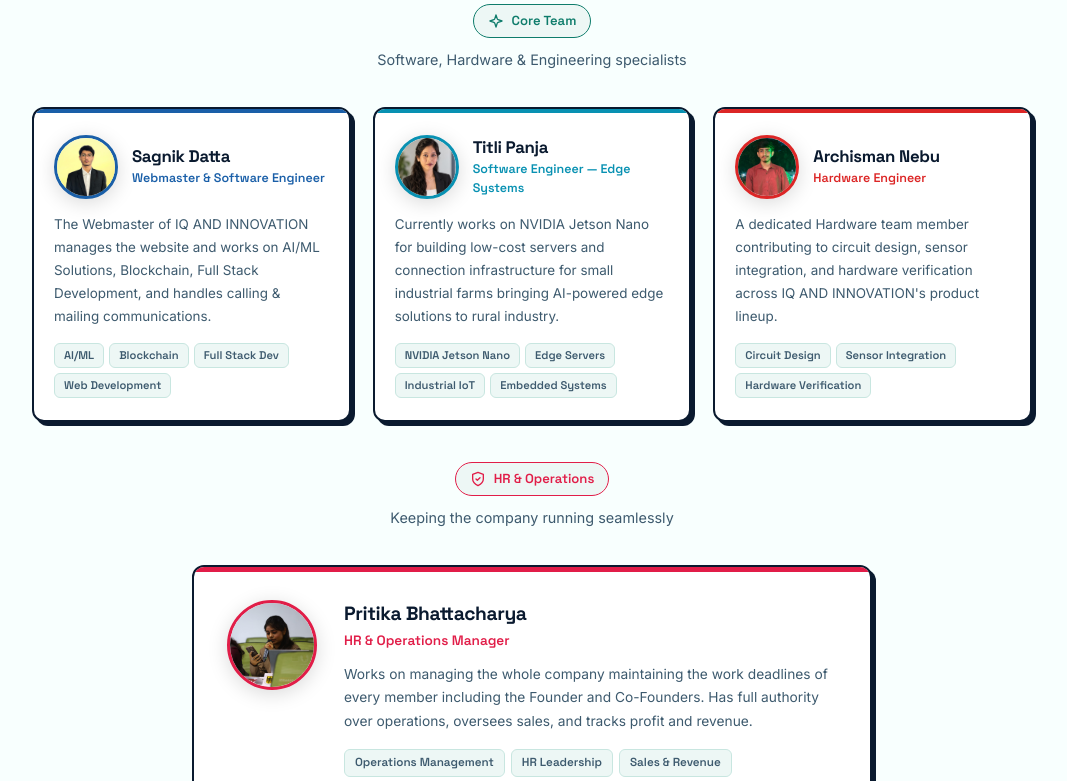
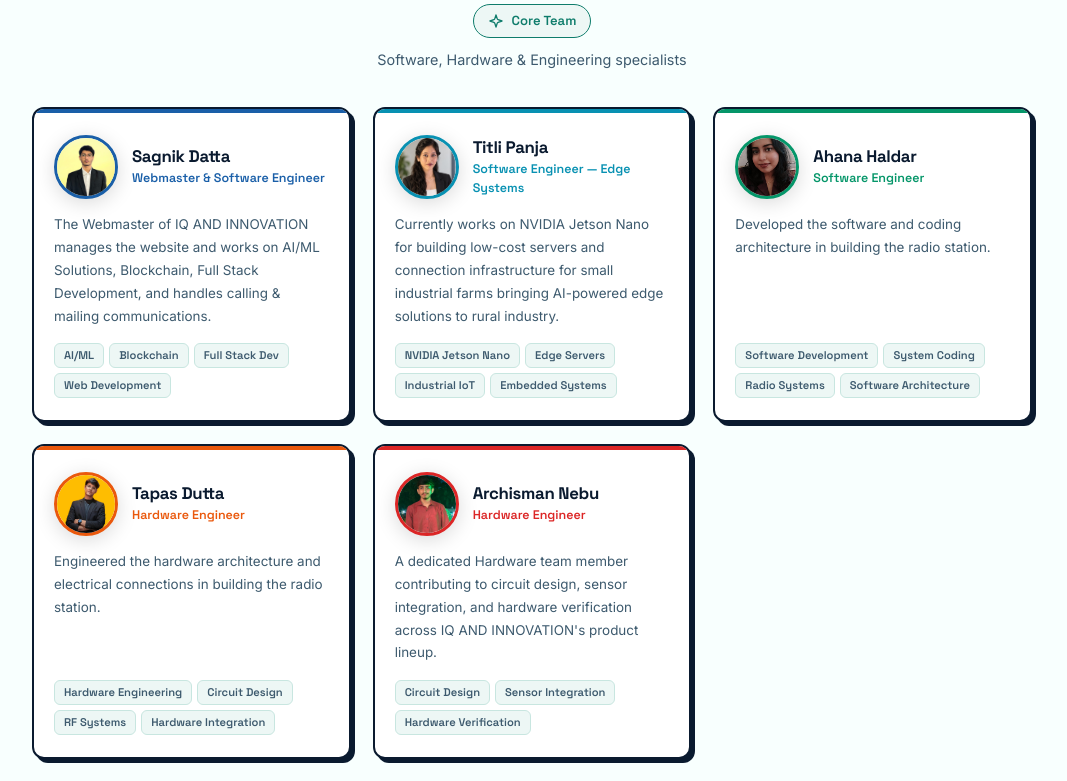
Before and after one commit to darkflame2015/iq-and-innovation, a Next.js app: page /founders in a window 1280 px wide. Shown: the part 1300-2081 px from the top of the page, without its empty margins (108-1175 px from the left). Built offline with nearby package versions, Linux system fonts and the light colour scheme.

Commit message:
feat: add founders page and team member photos

```diff
--- a/app/founders/page.tsx
+++ b/app/founders/page.tsx
@@ -69,6 +69,26 @@ const members = [
     color: "#0891b2",
     bio: "Currently works on NVIDIA Jetson Nano for building low-cost servers and connection infrastructure for small industrial farms bringing AI-powered edge solutions to rural industry.",
     expertise: ["NVIDIA Jetson Nano", "Edge Servers", "Industrial IoT", "Embedded Systems"],
+  },
+  {
+    name: "Ahana Haldar",
+    role: "Software Engineer",
+    department: "Software",
+    photo: "/ahana-haldar.jpeg",
+    avatar: "AH",
+    color: "#059669",
+    bio: "Developed the software and coding architecture in building the radio station.",
+    expertise: ["Software Development", "System Coding", "Radio Systems", "Software Architecture"],
+  },
+  {
+    name: "Tapas Dutta",
+    role: "Hardware Engineer",
+    department: "Hardware",
+    photo: "/tapas-dutta.jpeg",
+    avatar: "TD",
+    color: "#ea580c",
+    bio: "Engineered the hardware architecture and electrical connections in building the radio station.",
+    expertise: ["Hardware Engineering", "Circuit Design", "RF Systems", "Hardware Integration"],
   },
   {
     name: "Archisman Nebu",
```
Also changed, not shown: public/ahana-haldar.jpeg (added), public/tapas-dutta.jpeg (added).
